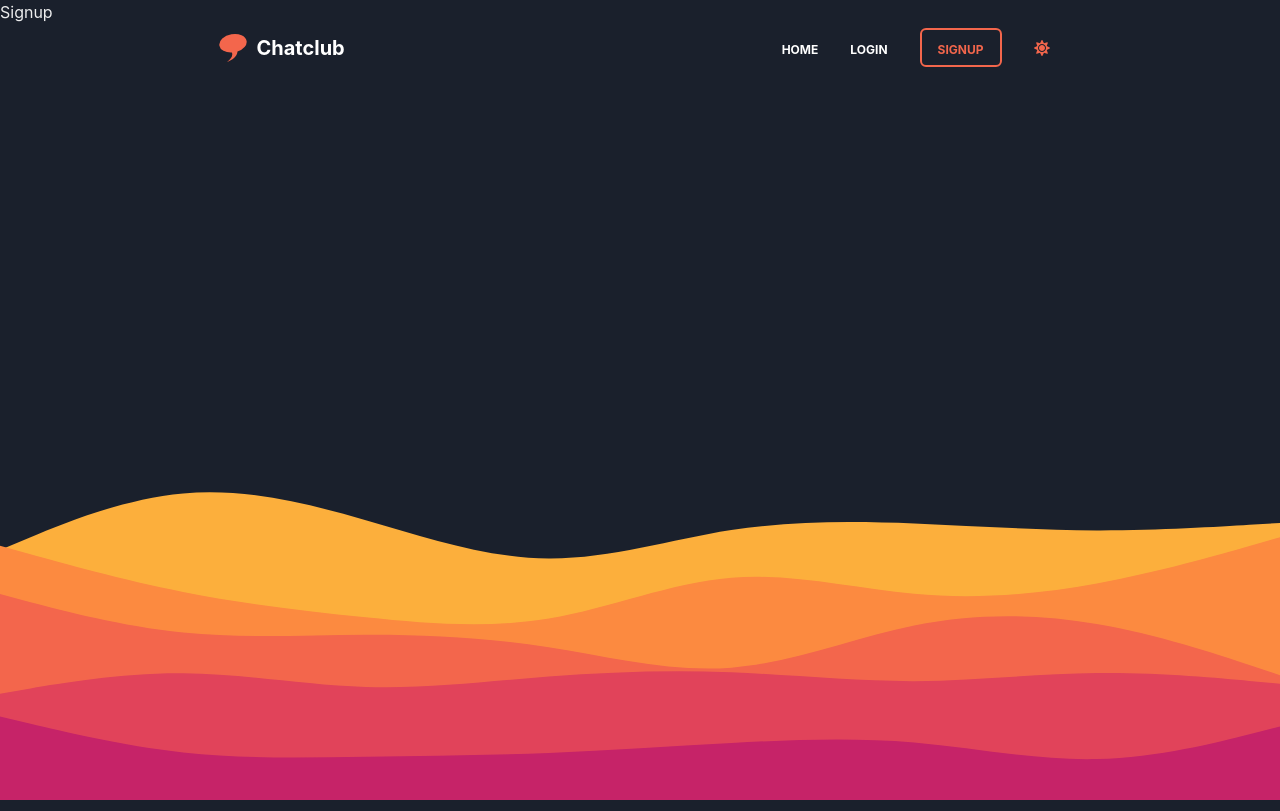
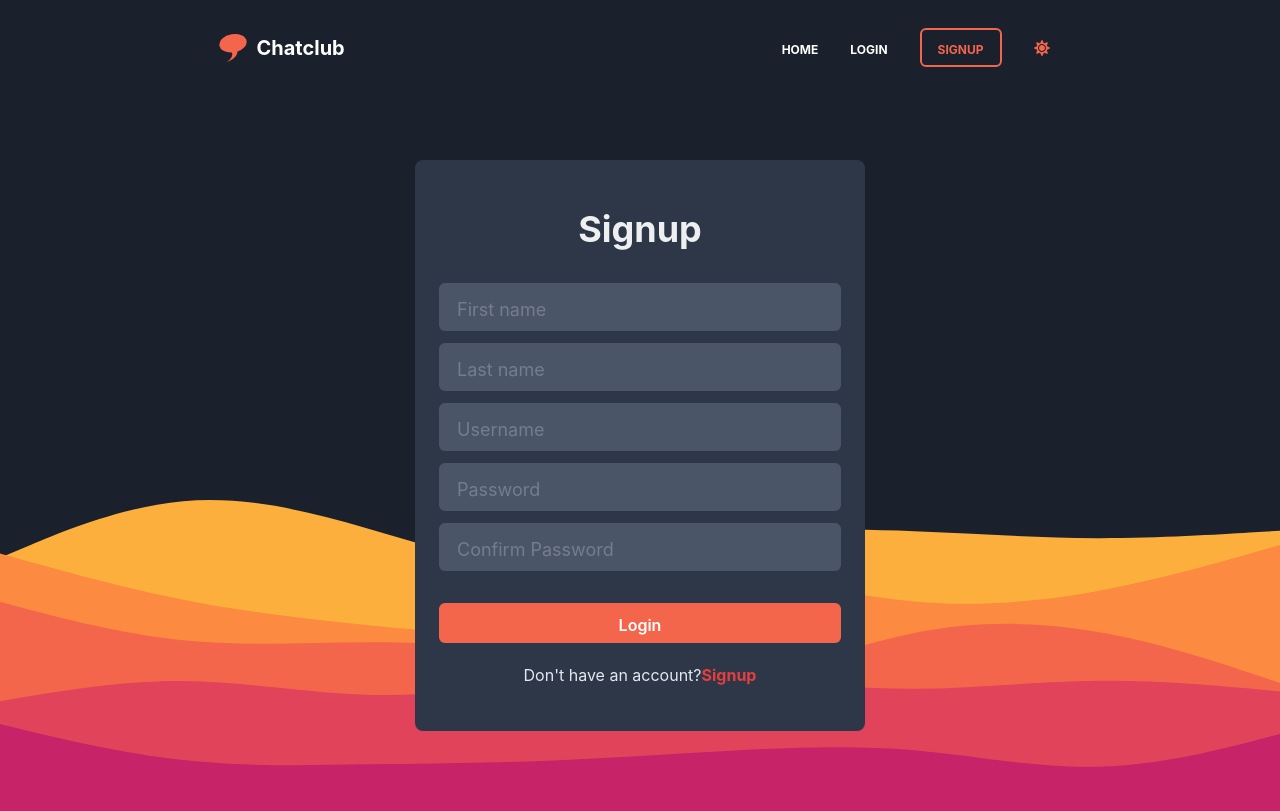
Before and after one commit to mrx7355608/chatapp-frontend, a React (Vite) app: page /signup in a window 1280 px wide. Built offline with nearby package versions, Linux system fonts and the light colour scheme.

Commit message:
created signup page

```diff
--- a/src/Pages/Signup.jsx
+++ b/src/Pages/Signup.jsx
@@ -1,5 +1,97 @@
+/* eslint-disable react/no-unescaped-entities */
+/* eslint-disable object-curly-newline */
 import React from "react";
+import {
+    Button,
+    Container,
+    Flex,
+    Heading,
+    Input,
+    useColorMode,
+    Text,
+} from "@chakra-ui/react";
+import { Link } from "react-router-dom";
 
 export default function Signup() {
-  return <div>Signup</div>;
+    const { colorMode } = useColorMode();
+    return (
+        <Flex alignItems="center" justify="center" w="100vw" minHeight="100vh">
+            <Container
+                maxWidth="450px"
+                rounded="lg"
+                mt="40"
+                mb="20"
+                p="6"
+                bgColor={colorMode === "light" ? "gray.50" : "gray.700"}
+            >
+                <Heading textAlign="center" mt="6" mb="8">
+                    Signup
+                </Heading>
+                <Input
+                    type="text"
+                    variant="filled"
+                    bgColor={colorMode === "light" ? "gray.200" : "gray.600"}
+                    pt="1"
+                    size="lg"
+                    mb="3"
+                    placeholder="First name"
+                />
+                <Input
+                    type="text"
+                    variant="filled"
+                    bgColor={colorMode === "light" ? "gray.200" : "gray.600"}
+                    pt="1"
+                    size="lg"
+                    mb="3"
+                    placeholder="Last name"
+                />
+                <Input
+                    type="text"
+                    variant="filled"
+                    bgColor={colorMode === "light" ? "gray.200" : "gray.600"}
+                    pt="1"
+                    size="lg"
+                    mb="3"
+                    placeholder="Username"
+                />
+                <Input
+                    type="password"
+                    variant="filled"
+                    bgColor={colorMode === "light" ? "gray.200" : "gray.600"}
+                    pt="1"
+                    size="lg"
+                    mb="3"
+                    placeholder="Password"
+                />
+                <Input
+                    type="password"
+                    bgColor={colorMode === "light" ? "gray.200" : "gray.600"}
+                    variant="filled"
+                    pt="1"
+                    size="lg"
+                    mb="8"
+                    placeholder="Confirm Password"
+                />
+                <Button
+                    size="md"
+                    pt="1"
+                    w="full"
+                    color="white"
+                    bgColor="#F3664C"
+                >
+                    Login
+                </Button>
+                <Text
+                    textAlign="center"
+                    color={colorMode === "light" ? "gray.700" : "gray.200"}
+                    my="5"
+                >
+                    Don't have an account?
+                    <Text as="b" color="red.500">
+                        <Link to="/signup">Signup</Link>
+                    </Text>
+                </Text>
+            </Container>
+        </Flex>
+    );
 }
```
